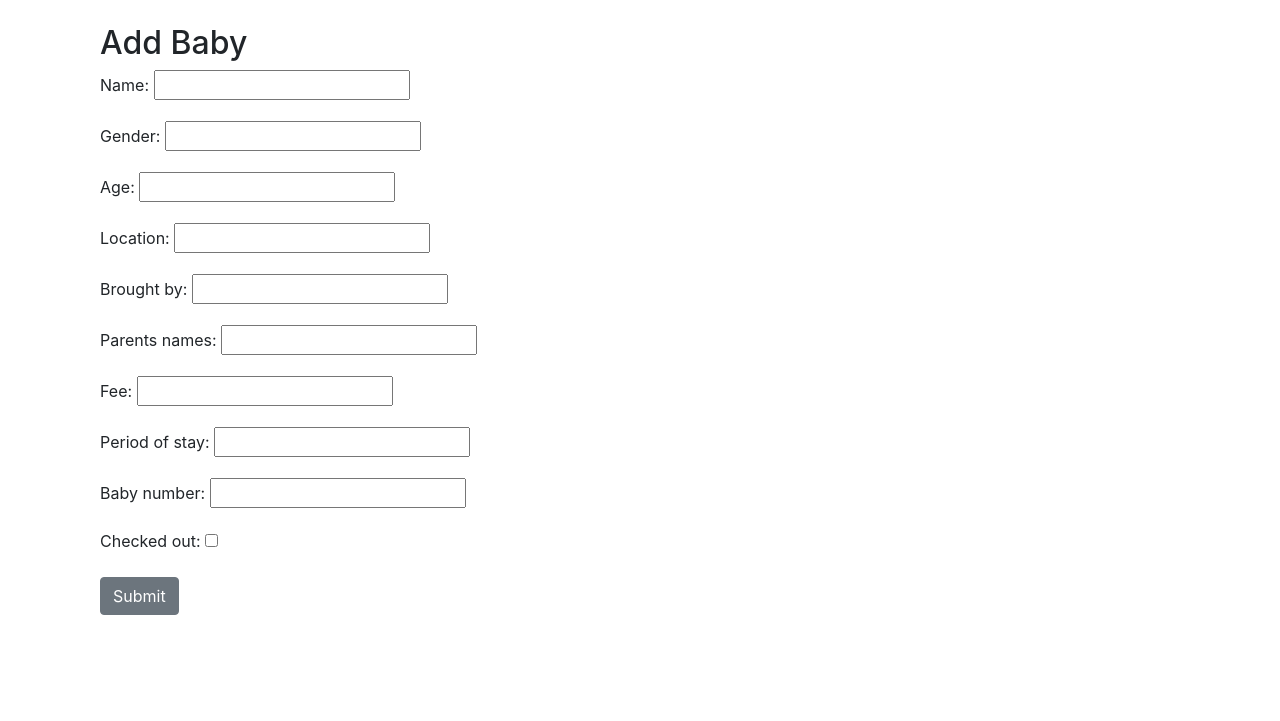
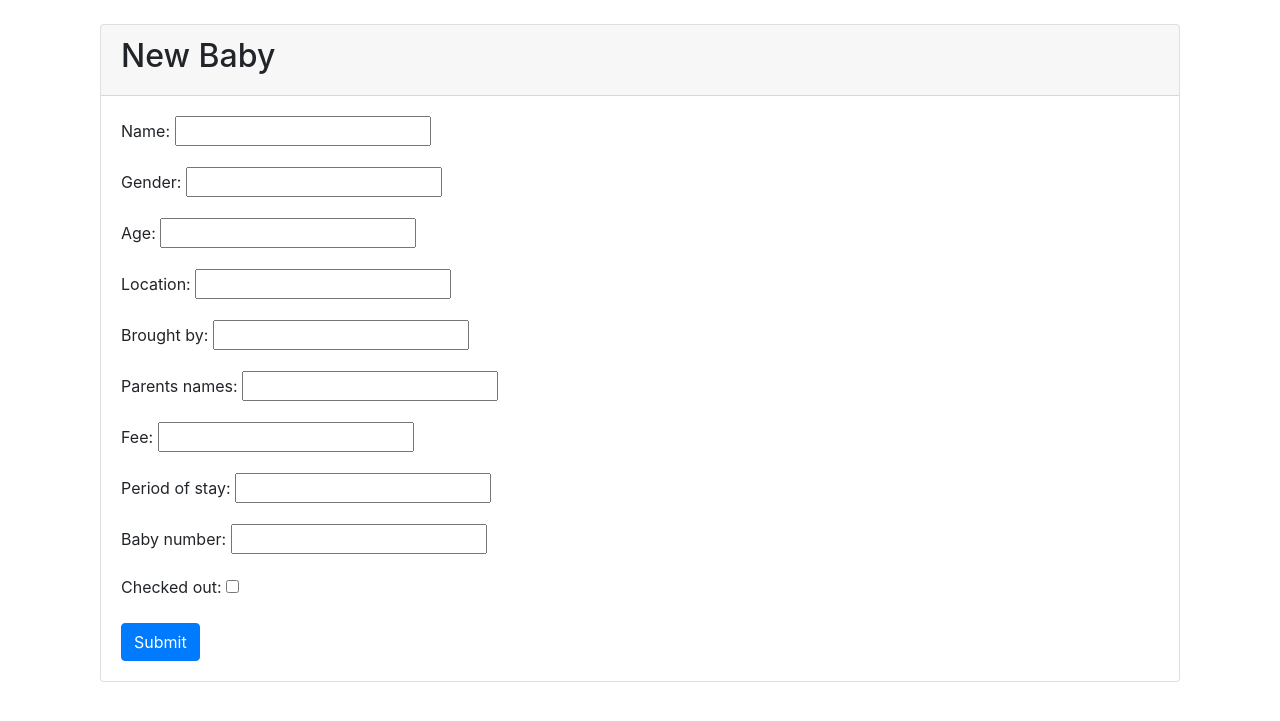
Before and after one commit to kalosius/Day-Star, a Django app: page /baby/create/ in a window 1280 px wide. Shown: the part 56-777 px from the top of the page. Run offline with Django 5.2, Linux system fonts and the light colour scheme; some libraries are stand-ins or nearby versions.

Commit message:
all Forms layout bootsrapfied

```diff
--- a/daycare/templates/baby_form.html
+++ b/daycare/templates/baby_form.html
@@ -1,11 +1,19 @@
 {% extends 'base.html' %}
 {% block content %}
+
 <div class="container">
-  <h2>Add Baby</h2>
-  <form method="post">
-    {% csrf_token %}
-    {{ form.as_p }}
-    <button type="submit" class="btn btn-secondary">Submit</button>
-  </form>
+  <div class="card">
+    <div class="card-header">
+      <h2>New Baby</h2>
+    </div>
+    <div class="card-body">
+        <form method="post">
+            {% csrf_token %}
+            {{ form.as_p }}
+            <button type="submit" class="btn btn-primary">Submit</button>
+        </form>
+
+    </div>
+  </div>
 </div>
 {% endblock %}
```
Also changed, not shown: daycare/templates/payment_form.html (+13 -17 lines).
